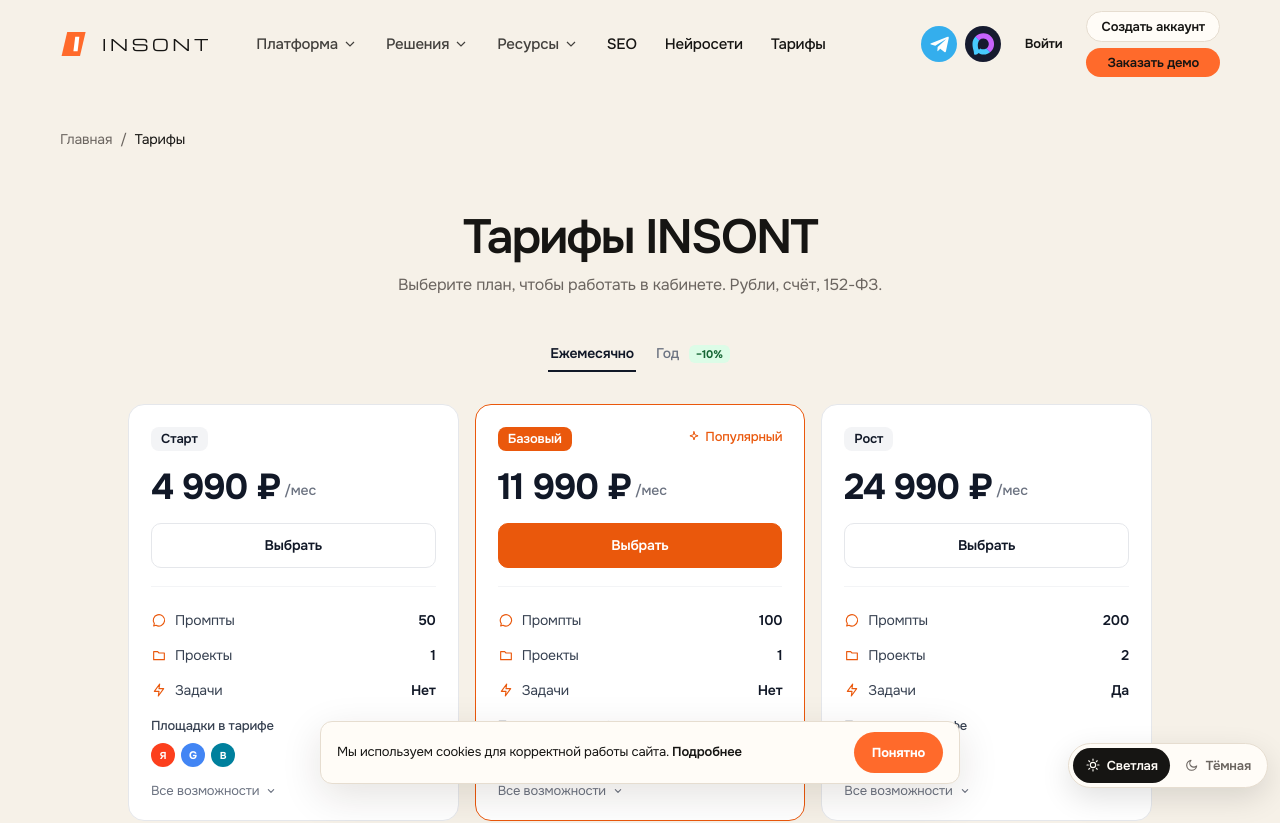
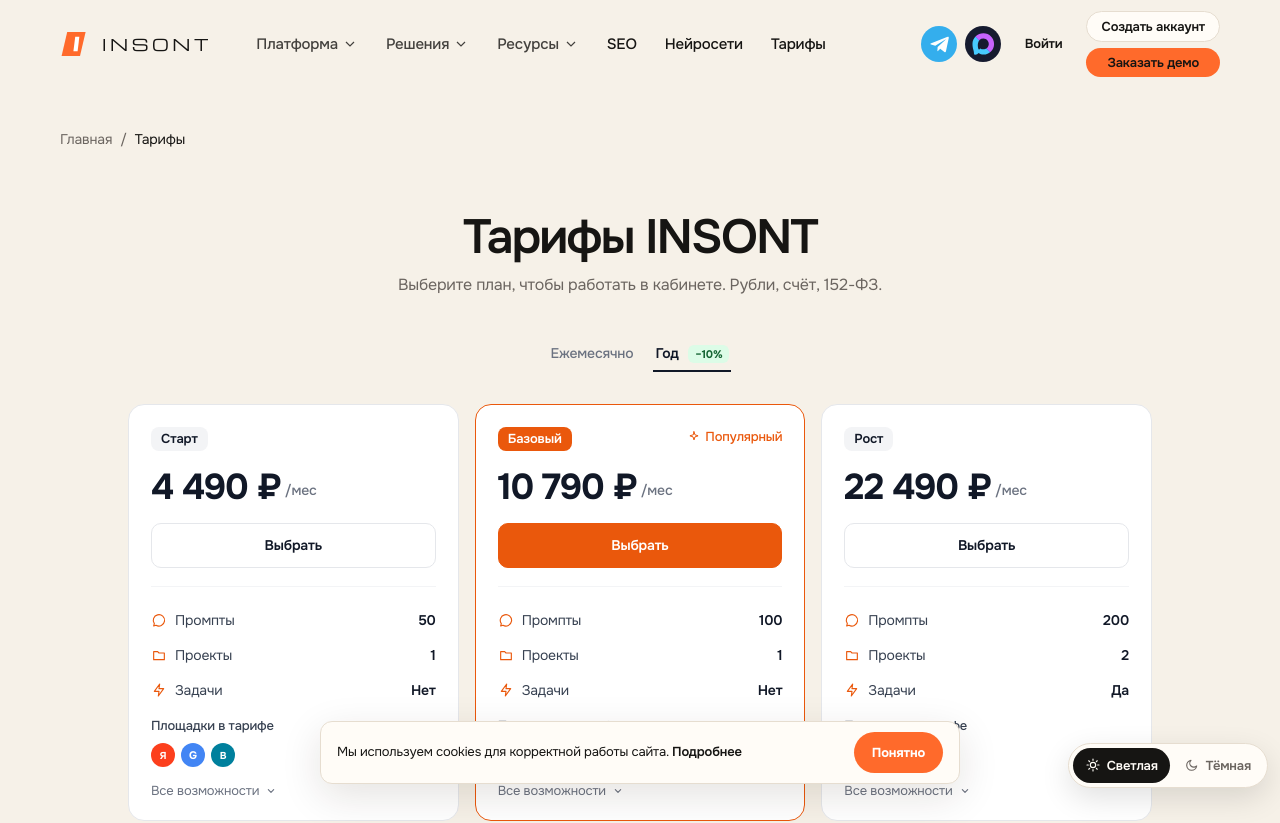
Before and after one commit to egor2001barkov-cmd/innsont, a Next.js app: page /tseny in a window 1280 px wide. Shown: the top 823 px of the page. Built offline with nearby package versions, Linux system fonts and the light colour scheme.

Commit message:
Тарифы снова с годовой ценой по умолчанию. Суммы не менялись.

```diff
--- a/src/components/Pricing.tsx
+++ b/src/components/Pricing.tsx
@@ -7,7 +7,7 @@
 import { Ico, PlatformDots } from "./kabinet/icons";
 
 export function PricingCards({ cta = "trial" }: { cta?: "trial" | "checkout" }) {
-  const [annual, setAnnual] = useState(false);
+  const [annual, setAnnual] = useState(true);
   const [open, setOpen] = useState<string | null>(null);
 
   return (
--- a/src/components/Showcase.tsx
+++ b/src/components/Showcase.tsx
@@ -598,7 +598,7 @@
               {p.popular && <span className="ws-plan-popular">Популярный</span>}
             </div>
             <div className="ws-plan-price">
-              <b>{formatRub(p.priceMonthly)}</b>
+              <b>{formatRub(p.priceAnnual)}</b>
               <span>/мес</span>
             </div>
             <Link href="/tseny" className="ws-plan-btn">
```
